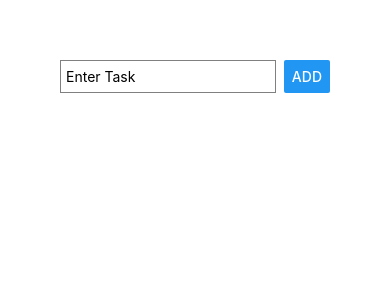
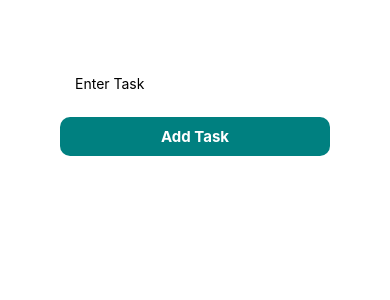
Before and after one commit to Rakibul-Islam-GitHub/MyTask-mobile-app-react-native, a React Native app: screen / in a window 390 px wide. Shown: the top 300 px of the page. Built offline with nearby package versions, Linux system fonts and the light colour scheme.

Commit message:
added some styles to input and button

```diff
--- a/components/TaskInput.js
+++ b/components/TaskInput.js
@@ -1,32 +1,50 @@
 import React, {useState} from 'react';
-import { Button, TextInput, View, StyleSheet} from 'react-native';
+import { Button, TextInput, View, StyleSheet, TouchableOpacity, Text} from 'react-native';
 
 const TaskInput = ({handleTask}) => {
     const [enteredTask, setEnteredTask]= useState('')
     return (
-      <View style={styles.inputContainer}>
+        <View>
         <TextInput
+        style={styles.inputContainer}
           onChangeText={(value) => setEnteredTask(value)}
-          style={{
-            width: "80%",
-            borderWidth: 1,
-            borderColor: "gray",
-            padding: 5,
-          }}
+
           autoCapitalized="words"
           placeholder="Enter Task"
         ></TextInput>
-        <Button onPress={() => handleTask(enteredTask)} title="Add"></Button>
-      </View>
+        <TouchableOpacity onPress={() => handleTask(enteredTask)}>
+          <View style={styles.btn}>
+          <Text style={{color:'white', fontWeight:'bold', fontSize:15}}>Add Task</Text>
+          </View>
+
+        </TouchableOpacity>
+        </View>
+
     );
 };
 
 const styles = StyleSheet.create({
 
     inputContainer:{
-      flexDirection:'row',
-      justifyContent:'space-between',
+    backgroundColor: "#fff",
+    padding: 15,
+    borderRadius: 10,
+    flexDirection: "row",
+    alignItems: "center",
+    justifyContent: "space-between",
     },
+    btn:{
+    flexDirection: "row",
+    padding: 10,
+    marginTop: 10,
+    backgroundColor: "#008080",
+    color: "#ffffff",
+    borderRadius: 5,
+    alignItems: "center",
+    justifyContent: "center",
+    borderRadius: 10,
+
+    }
 
   });
 
```
